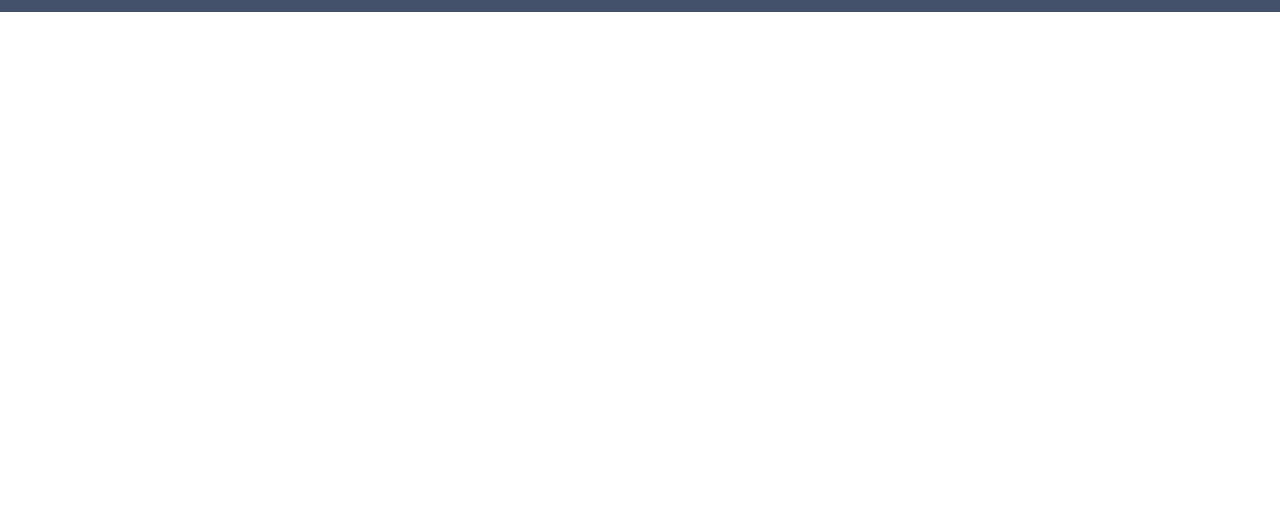
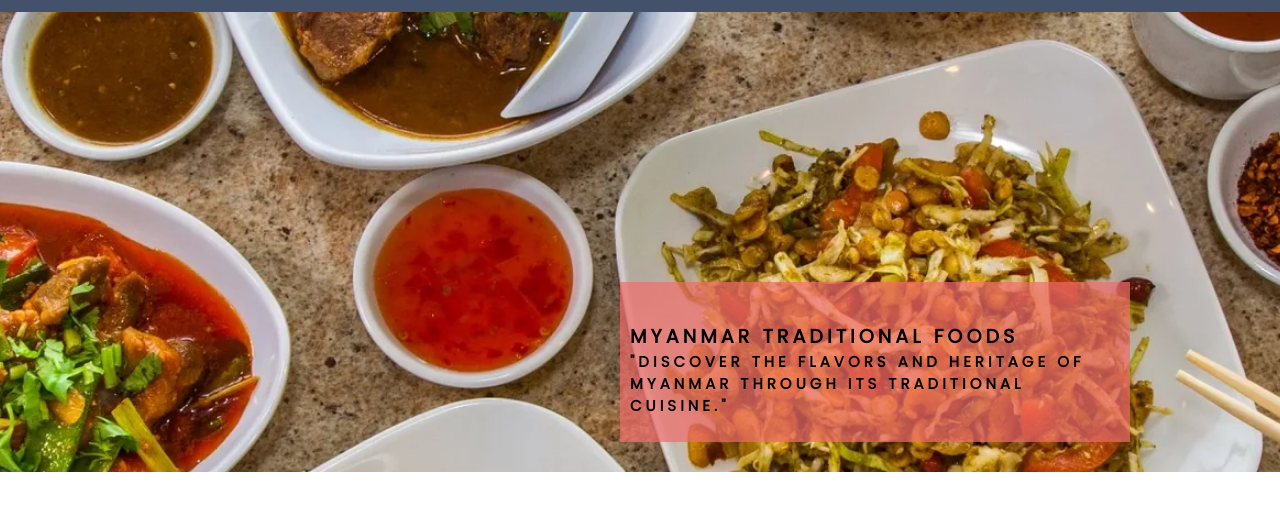
Before and after one commit to ThomasThantZin/taste-of-myanmar, a plain HTML site: page index.html in a window 1280 px wide. Shown: the part 63-574 px from the top of the page. Drawn offline with nearby package versions, Linux system fonts and the light colour scheme.

Commit message:
Add hero image and text, design and styles

```diff
--- a/assets/css/style.css
+++ b/assets/css/style.css
@@ -18,6 +18,8 @@ body {
 .header {
     background-color: #43526A;
     height: 75px;
+    position: sticky;
+    top: 0px;
 }
 
 h1 {
@@ -68,3 +70,58 @@ h1 {
 .active {
     border-bottom: 1px solid #e8e5e5;
 }
+
+/* hero image */
+
+#hero-outer {
+    height: 460px;
+    width: 100%;
+    overflow: hidden;
+
+    position: relative;
+}
+
+#cover-text,
+#cover-text h2 {
+    color: rgb(0, 0, 0);
+}
+
+#hero-image {
+    height: 460px;
+    width: 100%;
+    background: url(../images/foods.jpg) no-repeat center center;
+
+    /* animation zoom effect on loading page*/
+
+    animation-name: hero-zoom;
+    animation-duration: 5s;
+    animation-fill-mode: forwards;
+}
+
+/* creats the lvl of zoom for hero image */
+
+@keyframes hero-zoom {
+    from {
+        transform: scale(1);
+    }
+
+    to {
+        transform: scale(1.1);
+    }
+}
+
+#cover-text {
+    font-size: 80%;
+    font-family: 'Poppins', sans-serif;
+    text-transform: uppercase;
+    letter-spacing: 4px;
+    width: 500px;
+    height: 120px;
+    padding-top: 40px;
+    padding-left: 10px;
+    background-color: rgba(241, 109, 107, .7);
+    bottom: 30px;
+    right: 150px;
+    position: absolute;
+
+}
--- a/index.html
+++ b/index.html
@@ -43,6 +43,17 @@
         </header>
     </div>
 
+    <section id="hero-outer">
+        <div id="hero-image"></div>
+        <div id="cover-text">
+            <h2>Myanmar Traditional Foods</h2>
+            <h3>"Discover the flavors and heritage of Myanmar
+                through its traditional cuisine."
+            </h3>
+        </div>
+
+    </section>
+
 
 </body>
 
```
Also changed, not shown: assets/images/foods.jpg (added).
